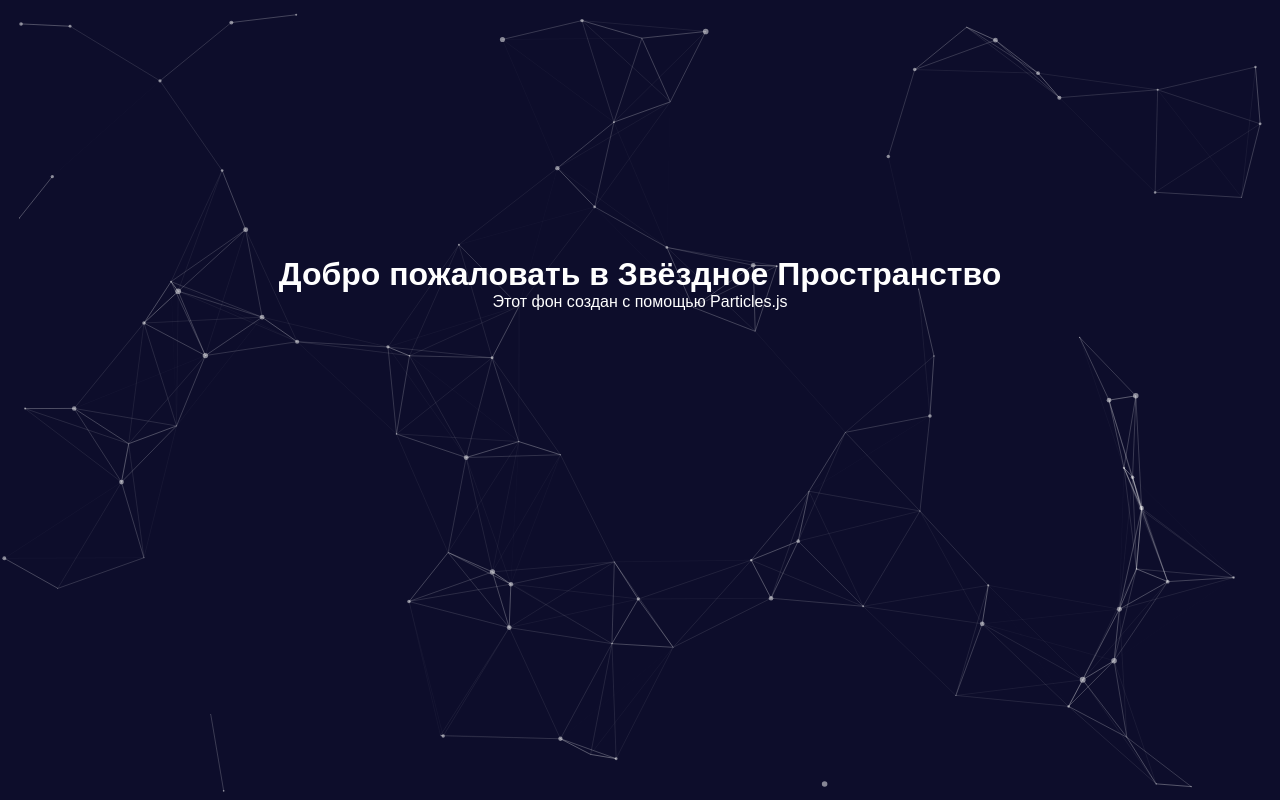
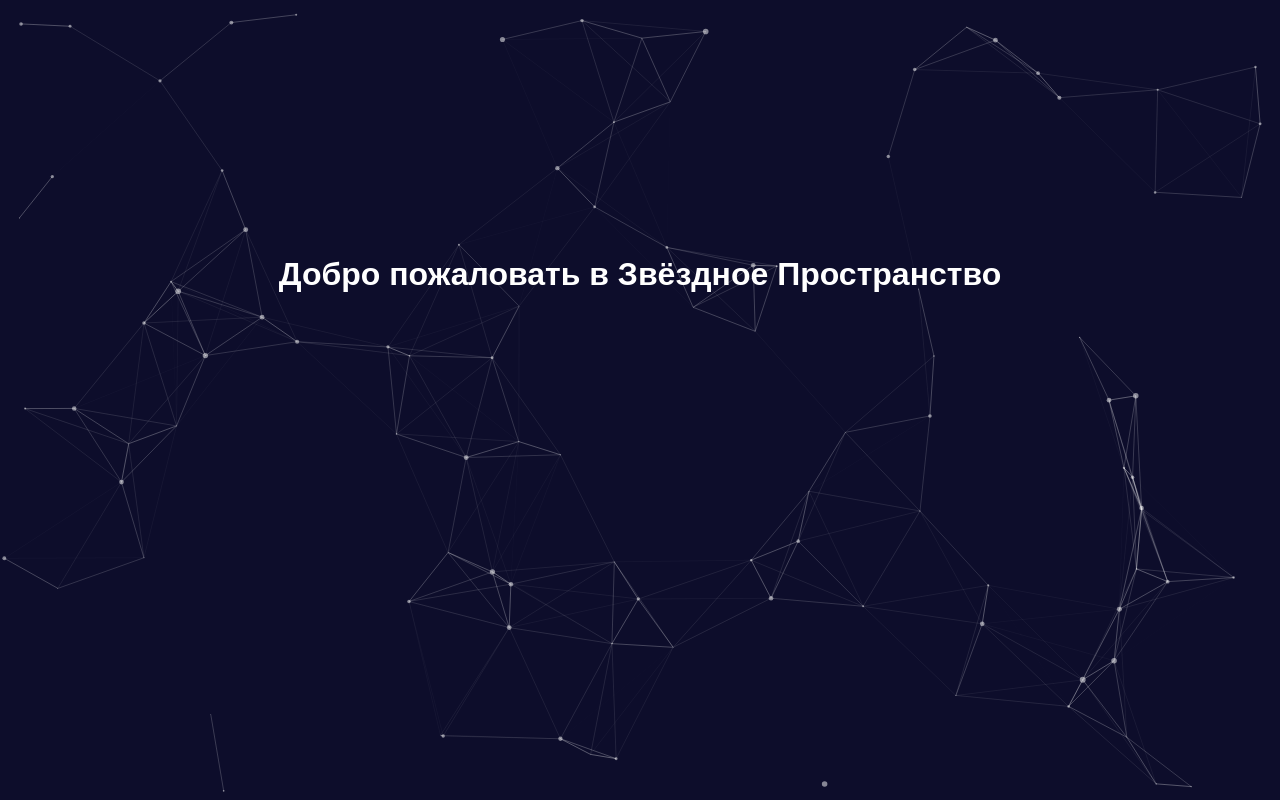
Before and after one commit to Uzver484/star, a plain HTML site: page index.html in a window 1280 px wide. Drawn offline with nearby package versions, Linux system fonts and the light colour scheme.

Commit message:
Update index.html

```diff
--- a/index.html
+++ b/index.html
@@ -40,7 +40,6 @@
   <!-- Основной контент -->
   <div class="content">
     <h1>Добро пожаловать в Звёздное Пространство</h1>
-    <p>Этот фон создан с помощью Particles.js</p>
   </div>
 
   <!-- Подключение Particles.js -->
```
